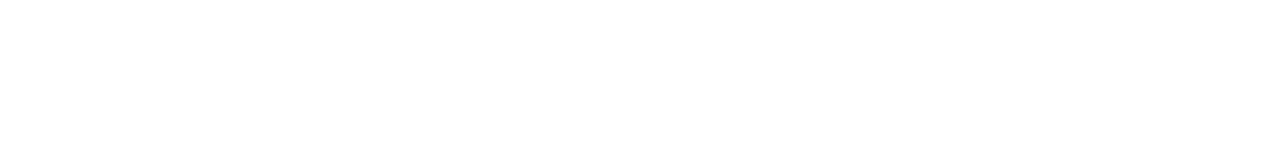
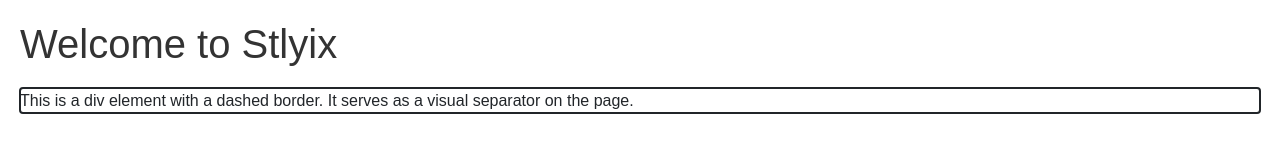
Before and after one commit to Emiliosxu/cmpsc390-gw, a plain HTML site: page sprint 1 ken/index.html in a window 1280 px wide. Drawn offline with nearby package versions, Linux system fonts and the light colour scheme.

Commit message:
this is the first words

```diff
--- a/sprint 1 ken/index.html
+++ b/sprint 1 ken/index.html
@@ -2,10 +2,12 @@
 <html lang="en">
 
 <html>
+
 <head>
     <meta charset="UTF-8">
     <title>My Web Page</title>
-<link rel="stylesheet" href="https://cdn.jsdelivr.net/npm/bootstrap@4.4.1/dist/css/bootstrap.min.css" integrity="sha384-Vkoo8x4CGsO3+Hhxv8T/Q5PaXtkKtu6ug5TOeNV6gBiFeWPGFN9MuhOf23Q9Ifjh" crossorigin="anonymous">
+    <link rel="stylesheet" href="https://cdn.jsdelivr.net/npm/bootstrap@4.4.1/dist/css/bootstrap.min.css"
+        integrity="sha384-Vkoo8x4CGsO3+Hhxv8T/Q5PaXtkKtu6ug5TOeNV6gBiFeWPGFN9MuhOf23Q9Ifjh" crossorigin="anonymous">
 
 
     <style>
@@ -13,26 +15,34 @@
             font-family: Arial, sans-serif;
             margin: 20px;
         }
+
         h1 {
             color: #333;
         }
+
         p {
             font-size: 16px;
             line-height: 1.5;
         }
+
         div {
             margin-top: 20px;
             outline: auto;
-            border-top-style:dashed;
-                border-width: 1px;
-                border-color: #272e4f;
+            border-top-style: dashed;
+            border-width: 1px;
+            border-color: #272e4f;
         }
     </style>
 </head>
 
 <body>
 
+    <h1>Welcome to Stlyix </h1>
+    <p></p>
 
+    <div>
+        <p>This is a div element with a dashed border. It serves as a visual separator on the page.</p>
+    </div>
+</body>
 
-</body>
 </html>
```
